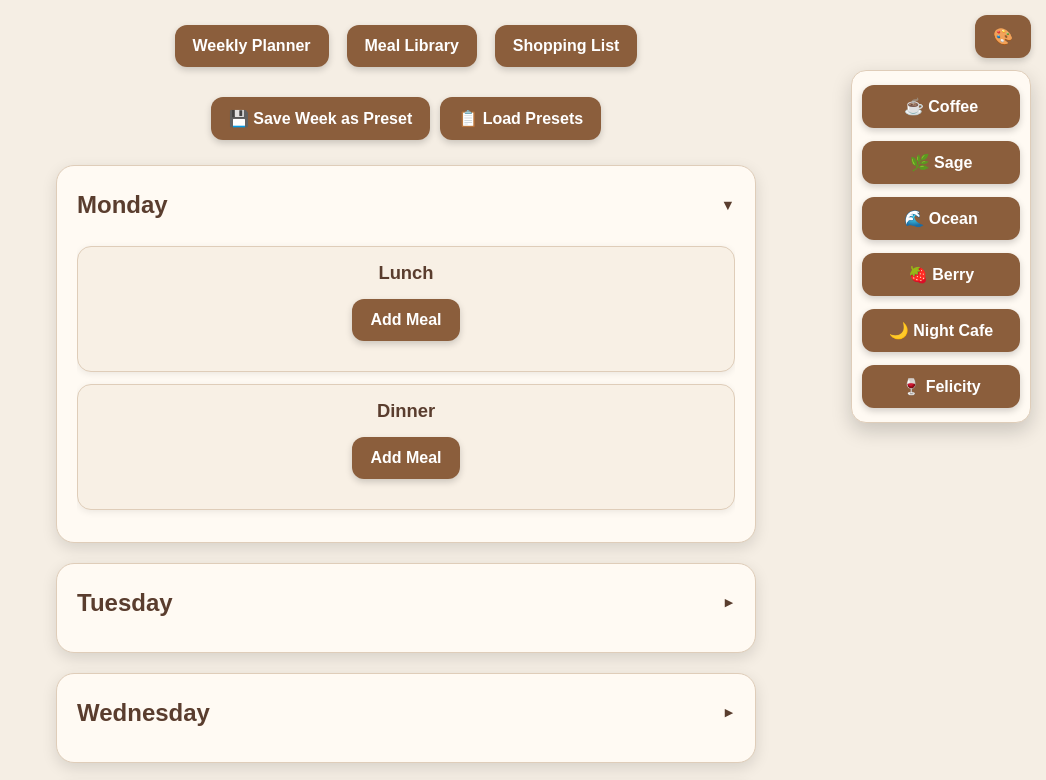
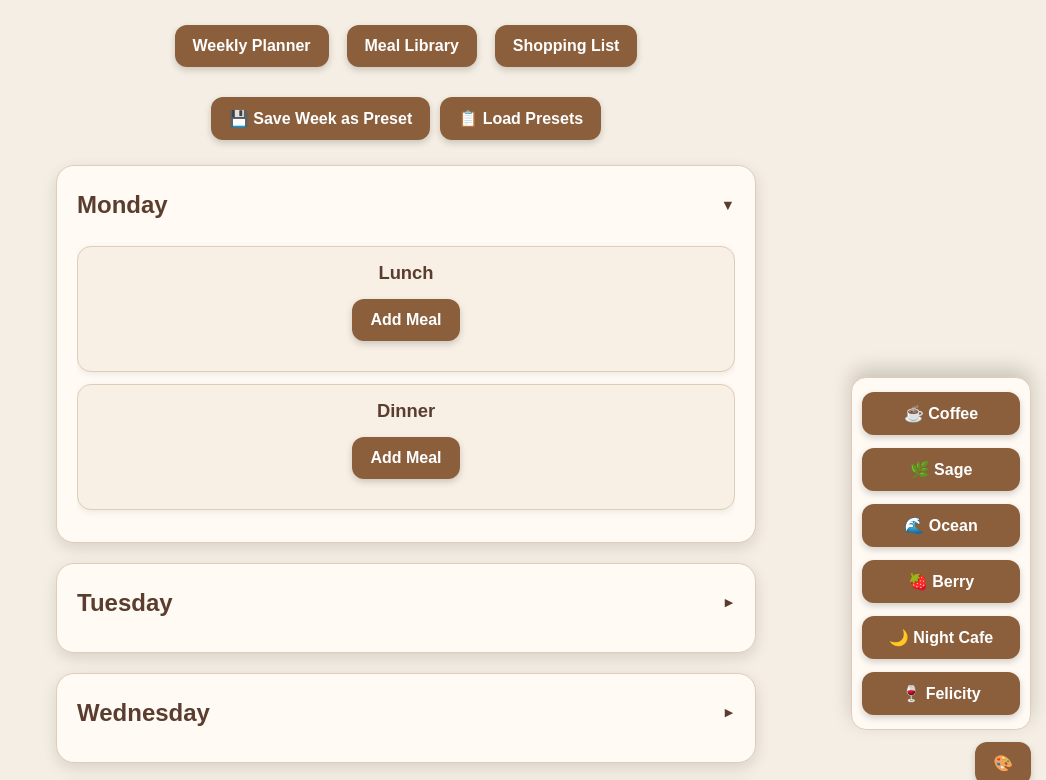
Before and after one commit to Fuzzlefish/meal-planner, a plain HTML site: page index.html in a window 1280 px wide. Both pictures are taken after a click on the button "Change theme". Shown: the top 780 px of the page, without its empty margins (234-1280 px from the left). Drawn offline with Linux system fonts and the light colour scheme.

Commit message:
moving theme button

```diff
--- a/style.css
+++ b/style.css
@@ -505,30 +505,46 @@ label {
 
 #themeButton {
     position: fixed;
-  top: 15px;
+    bottom: 15px;
     right: 15px;
     z-index: 1000;
     margin: 0;
 }
 
+
+/* =========================================================
+THEME OPTIONS
+========================================================= */
+
 #themeOptions {
     position: fixed;
-  top: 70px;
+    bottom: 70px;
     right: 15px;
+    top: auto;
     z-index: 1000;
+
     display: none;
+
     width: 180px;
     padding: 10px;
+
     background: var(--card);
     border: 1px solid var(--border);
     border-radius: 15px;
-  box-shadow: 0 8px 20px rgba(0, 0, 0, 0.18);
-}
+
+    box-shadow: 0 -8px 20px rgba(0, 0, 0, 0.18);
+}
+
+
+/* Theme buttons */
 
 #themeOptions button {
     width: 100%;
     margin: 4px 0;
 }
+
+
+/* Active theme */
 
 #themeOptions button.active {
     border: 2px solid var(--text);
```
Lines whose indentation alone changed are shown as unchanged.
